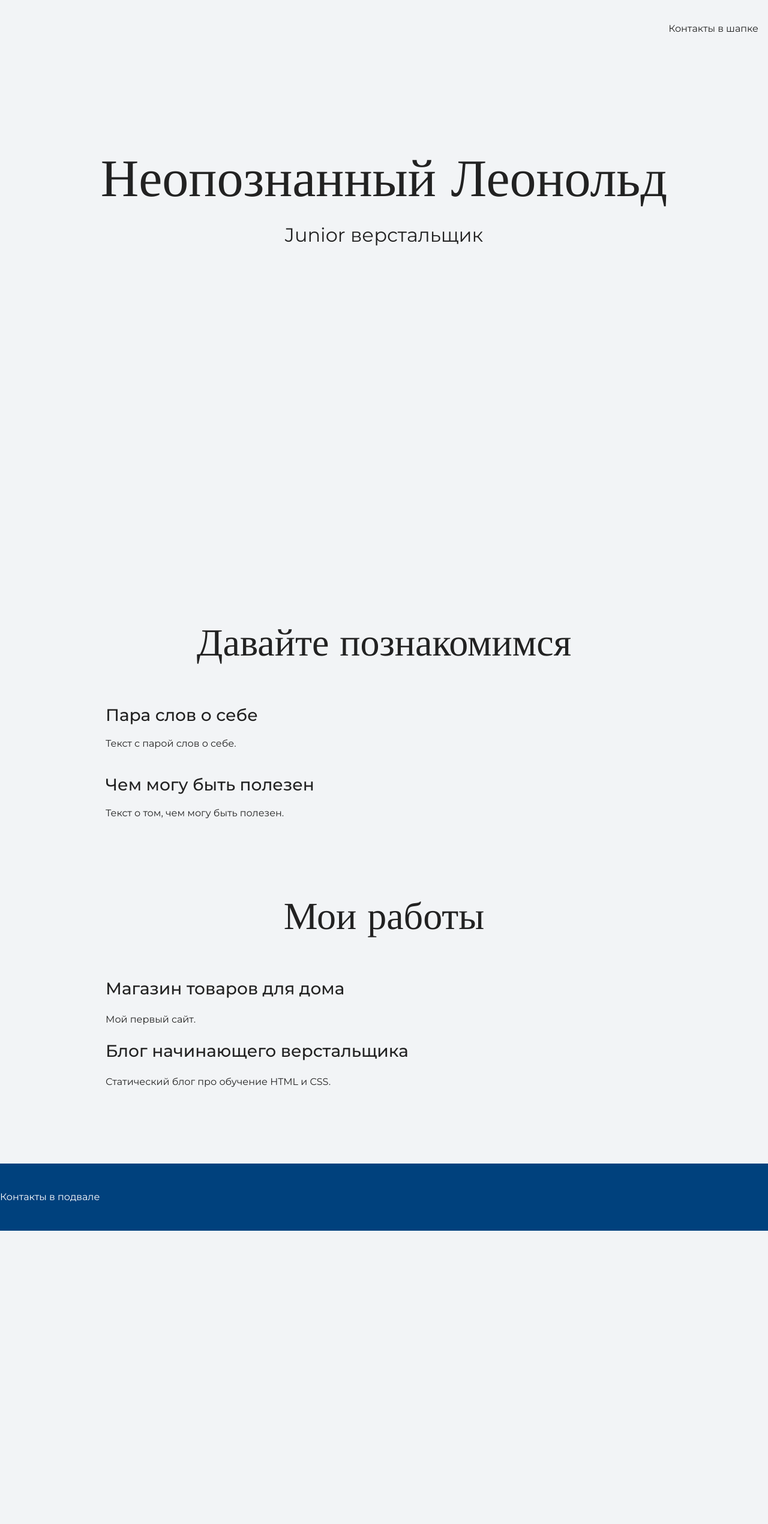
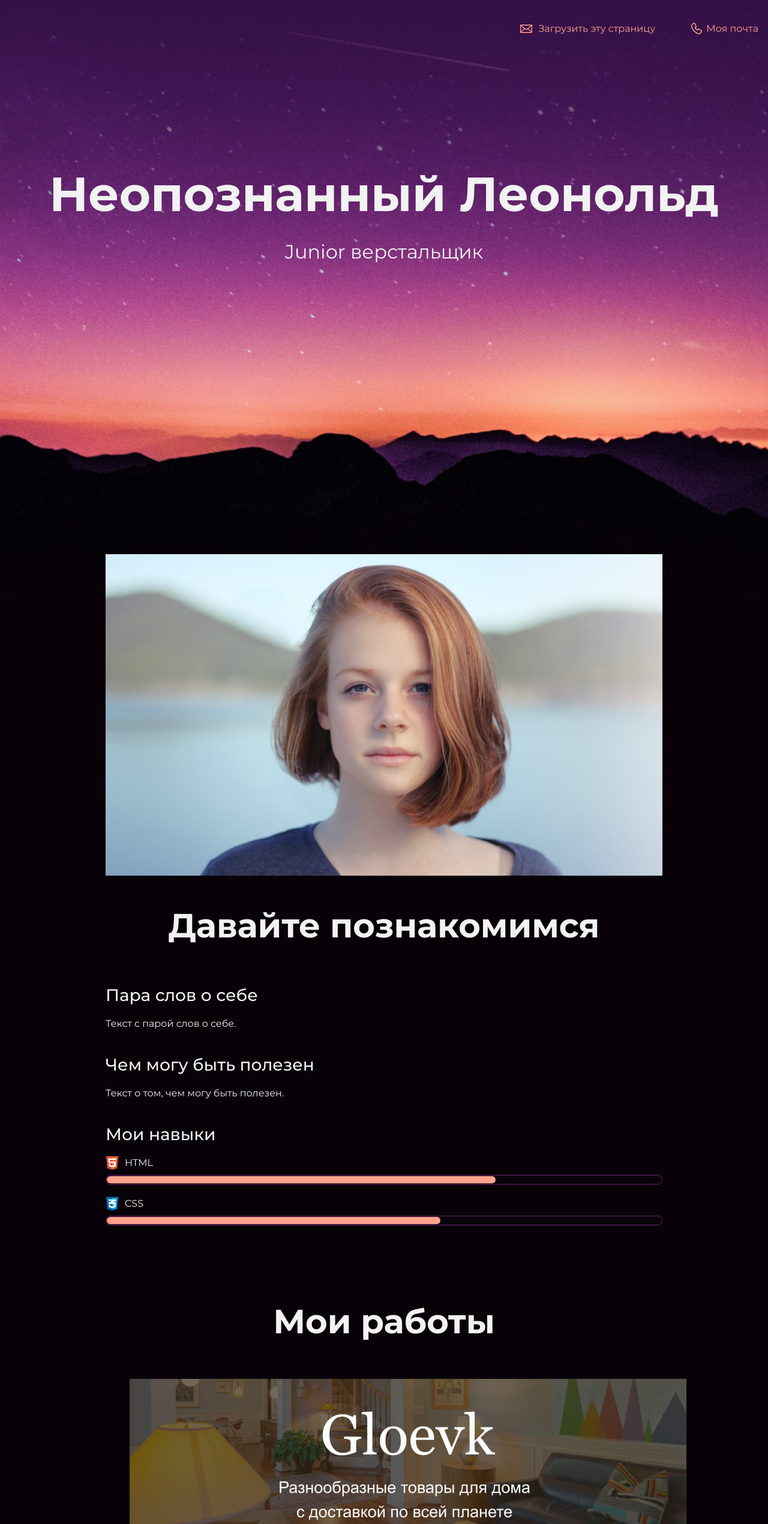
Before and after one commit to sisandupula/html-css-course, a plain HTML site: page HTML & CSS/portfolio-step-1/index.html in a window 1280 px wide. Shown: the top 2541 px of the page at 60% size. Before the commit the page ends 2052 px from the top, so only its background shows below. Drawn offline with nearby package versions, Linux system fonts and the light colour scheme.

Commit message:
included some changes and new semantic tags

```diff
--- a/HTML & CSS/portfolio-step-1/index.html
+++ b/HTML & CSS/portfolio-step-1/index.html
@@ -10,7 +10,8 @@
   <body>
     <header class="page-header">
       <div class="container">
-        Контакты в шапке
+          <a class="header-email" href="Intra.pdf" download>Загрузить эту страницу</a>
+          <a class="header-phone" href="mail.google.com" title="vegaszurized@gmail.com">Моя почта</a>
       </div>
     </header>
 
@@ -22,28 +23,45 @@
     </section>
 
     <section class="intro">
+      <figure class="user-image">
+        <img src="files/user.jpg" alt="Здесь должна быть моя фотография" width="928" height="536"/>
+      </figure>
       <div class="container">
         <h2 class="subheading">Давайте познакомимся</h2>
         <h3>Пара слов о себе</h3>
         <p>Текст с парой слов о себе.</p>
         <h3>Чем могу быть полезен</h3>
         <p>Текст о том, чем могу быть полезен.</p>
+
+        <div class="skills">
+          <h3>Мои навыки</h3>
+
+          <dl class="skills-list">
+            <dt class="skill-html">HTML<dd  class="level" ><div style="width:70%">60%</div></dd></dt>
+            <dt class="skill-css">CSS<dd class="level"><div style="width:60%">40%</div></dd></dt>
+          </dl>
+
+        </div>
       </div>
     </section>
 
     <section class="portfolio">
       <div class="container">
         <h2 class="subheading">Мои работы</h2>
-
+        <figure>
+          <img src="files/project.jpg" width="928" height="536"  alt="Первый проект"/>
+        </figure>
         <h3>Магазин товаров для дома</h3>
         <p>Мой первый сайт.</p>
-
+        <a class="button" href="./source/projec/index.html">Открыть страницу</a>
         <h3>Блог начинающего верстальщика</h3>
         <p>Статический блог про обучение HTML и CSS.</p>
       </div>
     </section>
 
     <footer class="page-footer">
+      <a class="footer-email" href="Intra.pdf" download>Загрузить эту страницу</a>
+      <a class="footer-phone" href="mail.google.com" title="vegaszurized@gmail.com">Моя почта</a>
       Контакты в подвале
     </footer>
   </body>
--- a/HTML & CSS/portfolio-step-1/style.css
+++ b/HTML & CSS/portfolio-step-1/style.css
@@ -4,8 +4,8 @@ body {
   font-family: "Montserrat", "Helvetica", "Arial", sans-serif;
   font-size: 16px;
   line-height: 32px;
-    color: #222222;
-    background-color: #f2f4f6;
+  color: #f2f2f2;
+  background-color: #080208;
   background-image: url("img/hero-bg.jpg");
   background-repeat: no-repeat;
   background-position: top center;
@@ -18,7 +18,7 @@ body {
 }
 
 .page-header {
-    margin: 0 0 160px;
+  margin: 0 0 180px;
   padding: 32px 0 32px;
 }
 
@@ -30,7 +30,7 @@ body {
 
 .page-header a {
   margin-left: 56px;
-    color: #288be6;
+  color: #fea18d;
   text-decoration: none;
   background-repeat: no-repeat;
   background-position: left;
@@ -38,16 +38,16 @@ body {
 
 .header-email {
   padding-left: 30px;
-    background-image: url("img/icon-email-header.svg");
+  background-image: url("img/icon-email.svg");
 }
 
 .header-phone {
   padding-left: 25px;
-    background-image: url("img/icon-phone-header.svg");
+  background-image: url("img/icon-phone.svg");
 }
 
 .hero-image {
-    margin-bottom: 620px;
+  margin-bottom: 480px;
 }
 
 .hero-image .container {
@@ -56,11 +56,9 @@ body {
 }
 
 .heading {
-    margin: 0 0 16px;
-    font-family: "Old Standard TT", "Times", "Times New Roman", serif;
-    font-size: 88px;
+  margin: 0 0 24px;
+  font-size: 80px;
   line-height: 96px;
-    font-weight: 400;
 }
 
 .hero-image p {
@@ -75,10 +73,8 @@ body {
 
 .subheading {
   margin: 0 0 56px;
-    font-family: "Old Standard TT", "Times", "Times New Roman", serif;
-    font-size: 64px;
+  font-size: 56px;
   line-height: 80px;
-    font-weight: 400;
   text-align: center;
 }
 
@@ -123,15 +119,15 @@ body {
   padding: 0;
   height: 14px;
   font-size: 0;
-    background-color: #ffffff;
-    border: 1px solid #86c3fa;
+  background-color: #080208;
+  border: 1px solid #712073;
   border-radius: 8px;
 }
 
 .level div {
   margin: 1px;
   height: 12px;
-    background-color: #288be6;
+  background-color: #fea18d;
   border-radius: 6px;
 }
 
@@ -165,19 +161,18 @@ body {
   text-decoration: none;
   text-transform: uppercase;
   border-radius: 4px;
-    background-color: #288be6;
+  background-color: #712073;
   color: #ffffff;
 }
 
 .page-footer {
   padding: 40px 0;
-    background-color: #00417d;
-    color: #ffffff;
+  background-color: #260c26;
 }
 
 .page-footer a {
   margin-left: 56px;
-    color: inherit;
+  color: #fea18d;
   text-decoration: none;
   background-repeat: no-repeat;
   background-position: left;
@@ -185,10 +180,10 @@ body {
 
 .footer-email {
   padding-left: 30px;
-    background-image: url("img/icon-email-footer.svg");
+  background-image: url("img/icon-email.svg");
 }
 
 .footer-phone {
   padding-left: 25px;
-    background-image: url("img/icon-phone-footer.svg");
+  background-image: url("img/icon-phone.svg");
 }
```
Also changed, not shown: HTML & CSS/portfolio-step-1/files/project.jpg (added), HTML & CSS/portfolio-step-1/files/user.jpg (added), HTML & CSS/portfolio-step-1/img/hero-bg.jpg (added), HTML & CSS/portfolio-step-1/img/icon-css.svg (added), HTML & CSS/portfolio-step-1/img/icon-email-footer.svg (added), HTML & CSS/portfolio-step-1/img/icon-email-header.svg (added), HTML & CSS/portfolio-step-1/img/icon-email.svg (added), HTML & CSS/portfolio-step-1/img/icon-html.svg (added), HTML & CSS/portfolio-step-1/img/icon-phone-footer.svg (added), HTML & CSS/portfolio-step-1/img/icon-phone-header.svg (added), HTML & CSS/portfolio-step-1/img/icon-phone.svg (added), 2 other files. Lines whose indentation alone changed are shown as unchanged.
